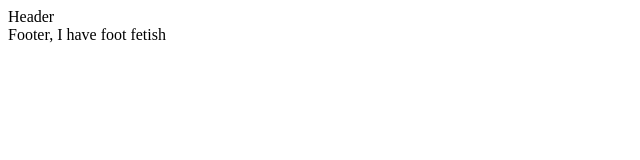
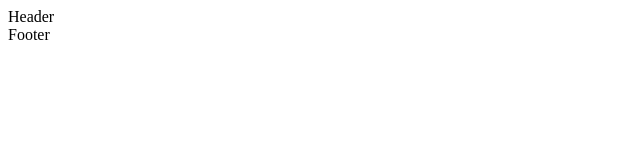
Before and after one commit to Sapan123-dev/EventMaster, a React (Create React App) app in the folder frontend/: page / in a window 1280 px wide. Shown: the top 160 px of the page, without its empty margins (0-640 px from the left). Built offline with nearby package versions, Linux system fonts and the light colour scheme.

Commit message:
Just checking again

```diff
--- a/frontend/src/components/common/Footer.tsx
+++ b/frontend/src/components/common/Footer.tsx
@@ -1,7 +1,7 @@
 import React from "react";
 
 const Footer: React.FC = () => {
-  return <div>Footer, I have foot fetish</div>;
+  return <div>Footer</div>;
 };
 
 export default Footer;
```
